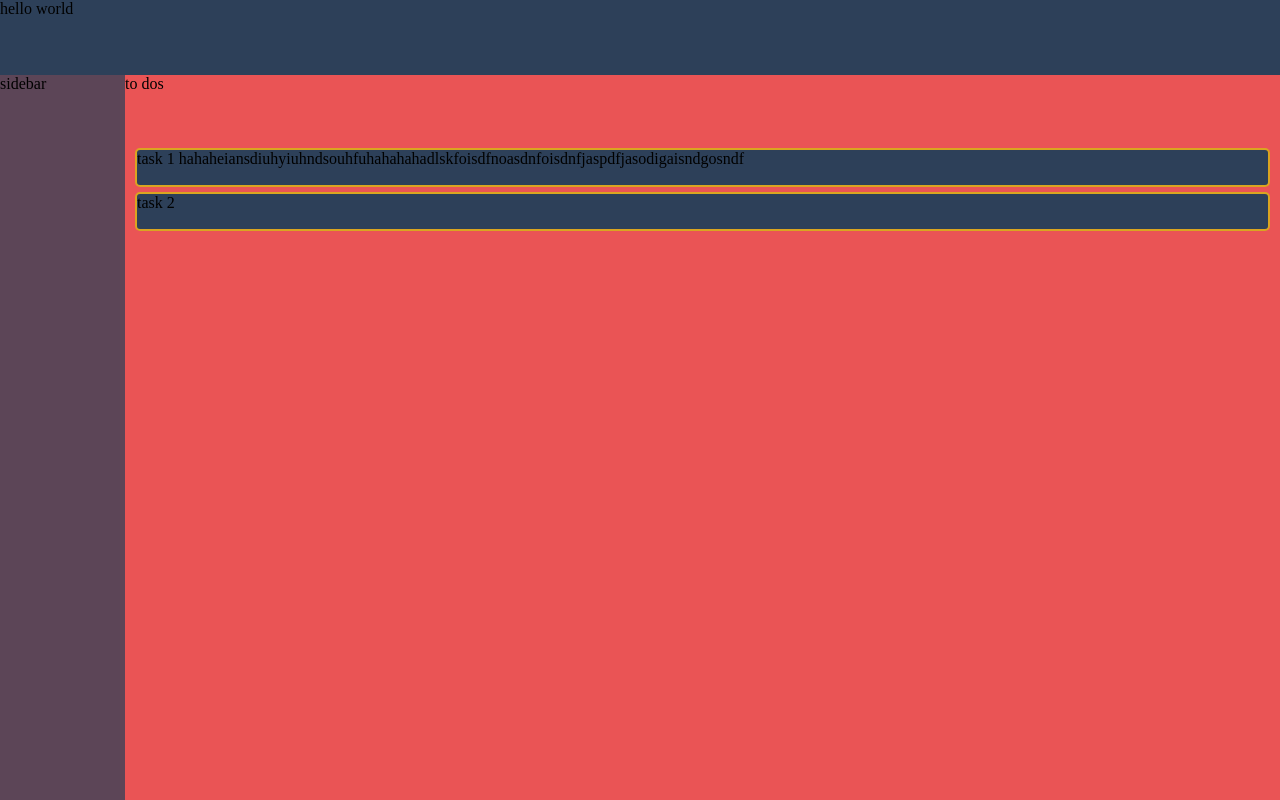
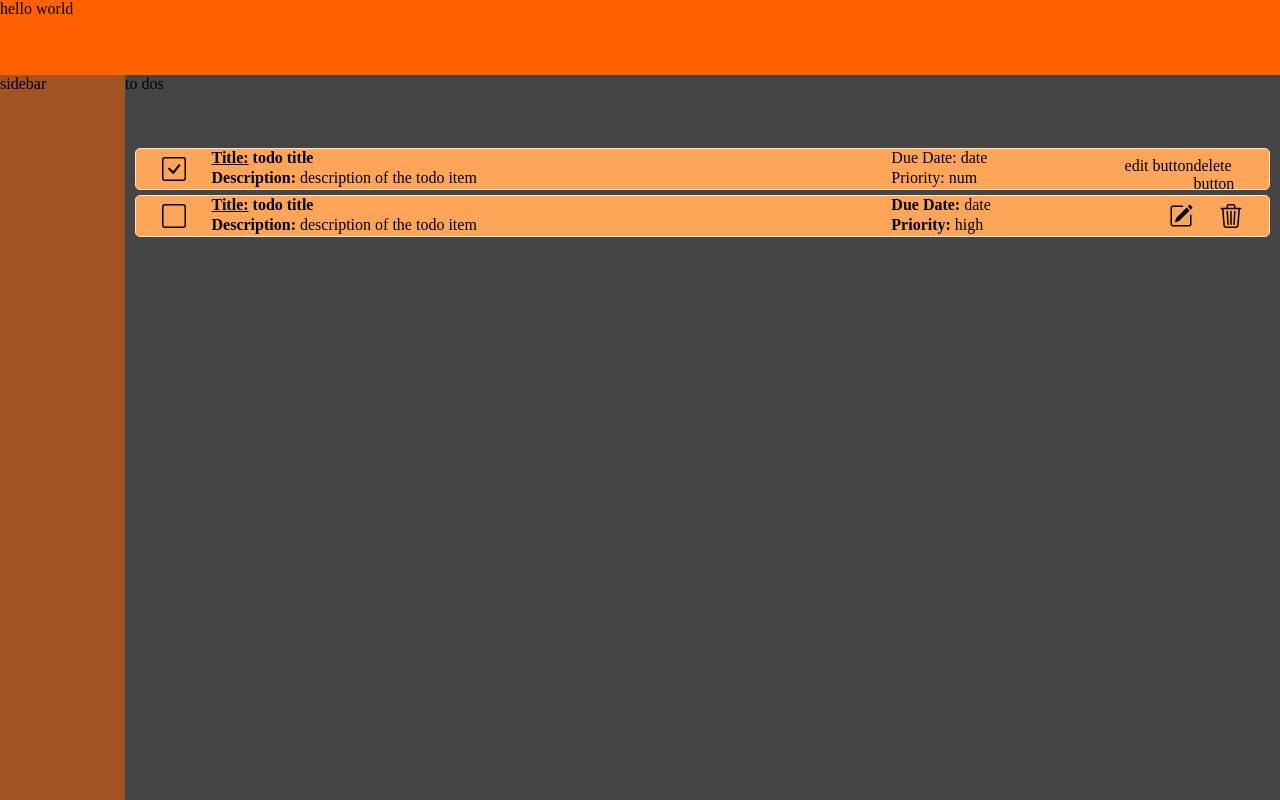
Before and after one commit to cwsprandel/To-Do-List, a plain HTML site: page index.html in a window 1280 px wide. Drawn offline with Linux system fonts and the light colour scheme.

Commit message:
Setting Formatting Template for ToDos

```diff
--- a/index.html
+++ b/index.html
@@ -19,8 +19,42 @@
             to dos
         </div>
         <div class="todoItemsContainer">
-            <div class="todoItems">task 1 hahaheiansdiuhyiuhndsouhfuhahahahadlskfoisdfnoasdnfoisdnfjaspdfjasodigaisndgosndf</div>
-            <div class="todoItems">task 2</div>
+            <div class="todoItems">
+                <div class="todoCheckbox">
+                    <svg xmlns="http://www.w3.org/2000/svg" height="24px" fill="currentColor" class="bi bi-check-square" viewBox="0 0 16 16">
+                        <path d="M14 1a1 1 0 0 1 1 1v12a1 1 0 0 1-1 1H2a1 1 0 0 1-1-1V2a1 1 0 0 1 1-1h12zM2 0a2 2 0 0 0-2 2v12a2 2 0 0 0 2 2h12a2 2 0 0 0 2-2V2a2 2 0 0 0-2-2H2z"/>
+                        <path d="M10.97 4.97a.75.75 0 0 1 1.071 1.05l-3.992 4.99a.75.75 0 0 1-1.08.02L4.324 8.384a.75.75 0 1 1 1.06-1.06l2.094 2.093 3.473-4.425a.235.235 0 0 1 .02-.022z"/>
+                    </svg>
+                </div>
+                <div class="todoTitle"><u>Title:</u> todo title</div>
+                <div class="todoDescription"><b>Description: </b>description of the todo item</div>
+                <div class="todoDueDate">Due Date: date</div>
+                <div class="todoPriority">Priority: num</div>
+                <div class="todoEdit">edit button</div>
+                <div class="todoDelete">delete button</div>
+            </div>
+            <div class="todoItems">
+                <div class="todoCheckbox">
+                    <svg xmlns="http://www.w3.org/2000/svg" height="24px" fill="currentColor" class="bi bi-square" viewBox="0 0 16 16">
+                        <path d="M14 1a1 1 0 0 1 1 1v12a1 1 0 0 1-1 1H2a1 1 0 0 1-1-1V2a1 1 0 0 1 1-1h12zM2 0a2 2 0 0 0-2 2v12a2 2 0 0 0 2 2h12a2 2 0 0 0 2-2V2a2 2 0 0 0-2-2H2z"/>
+                    </svg>
+                </div>
+                <div class="todoTitle"><u>Title:</u> todo title</div>
+                <div class="todoDescription"><b>Description: </b>description of the todo item</div>
+                <div class="todoDueDate"><b>Due Date: </b>date</div>
+                <div class="todoPriority"><b>Priority: </b>high</div>
+                <div class="todoEdit">
+                    <svg xmlns="http://www.w3.org/2000/svg" height="24px" fill="currentColor" class="bi bi-pencil-square" viewBox="0 0 16 16">
+                    <path d="M15.502 1.94a.5.5 0 0 1 0 .706L14.459 3.69l-2-2L13.502.646a.5.5 0 0 1 .707 0l1.293 1.293zm-1.75 2.456-2-2L4.939 9.21a.5.5 0 0 0-.121.196l-.805 2.414a.25.25 0 0 0 .316.316l2.414-.805a.5.5 0 0 0 .196-.12l6.813-6.814z"/>
+                    <path fill-rule="evenodd" d="M1 13.5A1.5 1.5 0 0 0 2.5 15h11a1.5 1.5 0 0 0 1.5-1.5v-6a.5.5 0 0 0-1 0v6a.5.5 0 0 1-.5.5h-11a.5.5 0 0 1-.5-.5v-11a.5.5 0 0 1 .5-.5H9a.5.5 0 0 0 0-1H2.5A1.5 1.5 0 0 0 1 2.5v11z"/>
+                    </svg>
+                </div>
+                <div class="todoDelete">
+                    <svg xmlns="http://www.w3.org/2000/svg" height="24px" fill="currentColor" class="bi bi-trash3" viewBox="0 0 16 16">
+                        <path d="M6.5 1h3a.5.5 0 0 1 .5.5v1H6v-1a.5.5 0 0 1 .5-.5ZM11 2.5v-1A1.5 1.5 0 0 0 9.5 0h-3A1.5 1.5 0 0 0 5 1.5v1H2.506a.58.58 0 0 0-.01 0H1.5a.5.5 0 0 0 0 1h.538l.853 10.66A2 2 0 0 0 4.885 16h6.23a2 2 0 0 0 1.994-1.84l.853-10.66h.538a.5.5 0 0 0 0-1h-.995a.59.59 0 0 0-.01 0H11Zm1.958 1-.846 10.58a1 1 0 0 1-.997.92h-6.23a1 1 0 0 1-.997-.92L3.042 3.5h9.916Zm-7.487 1a.5.5 0 0 1 .528.47l.5 8.5a.5.5 0 0 1-.998.06L5 5.03a.5.5 0 0 1 .47-.53Zm5.058 0a.5.5 0 0 1 .47.53l-.5 8.5a.5.5 0 1 1-.998-.06l.5-8.5a.5.5 0 0 1 .528-.47ZM8 4.5a.5.5 0 0 1 .5.5v8.5a.5.5 0 0 1-1 0V5a.5.5 0 0 1 .5-.5Z"/>
+                    </svg>
+                </div>
+            </div>
         </div>
     </div>
 </body>
--- a/styles.css
+++ b/styles.css
@@ -7,20 +7,20 @@ body {
     display: grid;
     grid-template-columns: minmax(125px, 1fr) repeat(19, 1fr);
     grid-template-rows: minmax(75px, 1fr) repeat(19, 1fr);
-    background-color: rgb(234, 84, 85);
+    background-color: rgb(69, 69, 69);
     width: 100vw;
     height: 100vh;
 }
 
 .header {
-    background-color: rgb(45, 64, 89);
+    background-color: rgb(255, 96, 0);
     display: grid;
     grid-row: 1 / 2;
     grid-column: 1 / 21;
 }
 
 .sidebar {
-    background-color: rgba(45, 64, 89, 0.75);
+    background-color: rgba(255, 98, 0, 0.5);
     display: grid;
     grid-row: 2 / 21;
     grid-column: 1 / 2;
@@ -47,8 +47,52 @@ body {
 }
 
 .todoItems {
-    background-color: rgb(45, 64, 89);
-    height: 35px;
-    border: 2px solid goldenrod;
+    background-color: rgb(255, 165, 89);
+    height: 40px;
+    border: 1px solid rgb(255, 230, 199);
     border-radius: 5px;
+    display: grid;
+    grid-template-rows: repeat(2, 1fr);
+    grid-template-columns: repeat(15, 1fr);
+    grid-template-areas:
+    "checkbox title title title title title title title title title duedate duedate duedate edit delete"
+    "checkbox description description description description description description description description description priority priority priority edit delete";
 }
+
+.todoCheckbox {
+    height: 24px;
+    grid-area: checkbox;
+    align-self: center;
+    justify-self: center;
+}
+
+.todoTitle {
+    grid-area: title;
+    font-weight: 800;
+}
+
+.todoDescription {
+    grid-area: description;
+}
+
+.todoDueDate {
+    grid-area: duedate;
+}
+
+.todoPriority {
+    grid-area: priority;
+}
+
+.todoEdit {
+    height: 24px;
+    grid-area: edit;
+    align-self: center;
+    justify-self: end;
+}
+
+.todoDelete {
+    height: 24px;
+    grid-area: delete;
+    align-self: center;
+    justify-self: center;
+}
```
